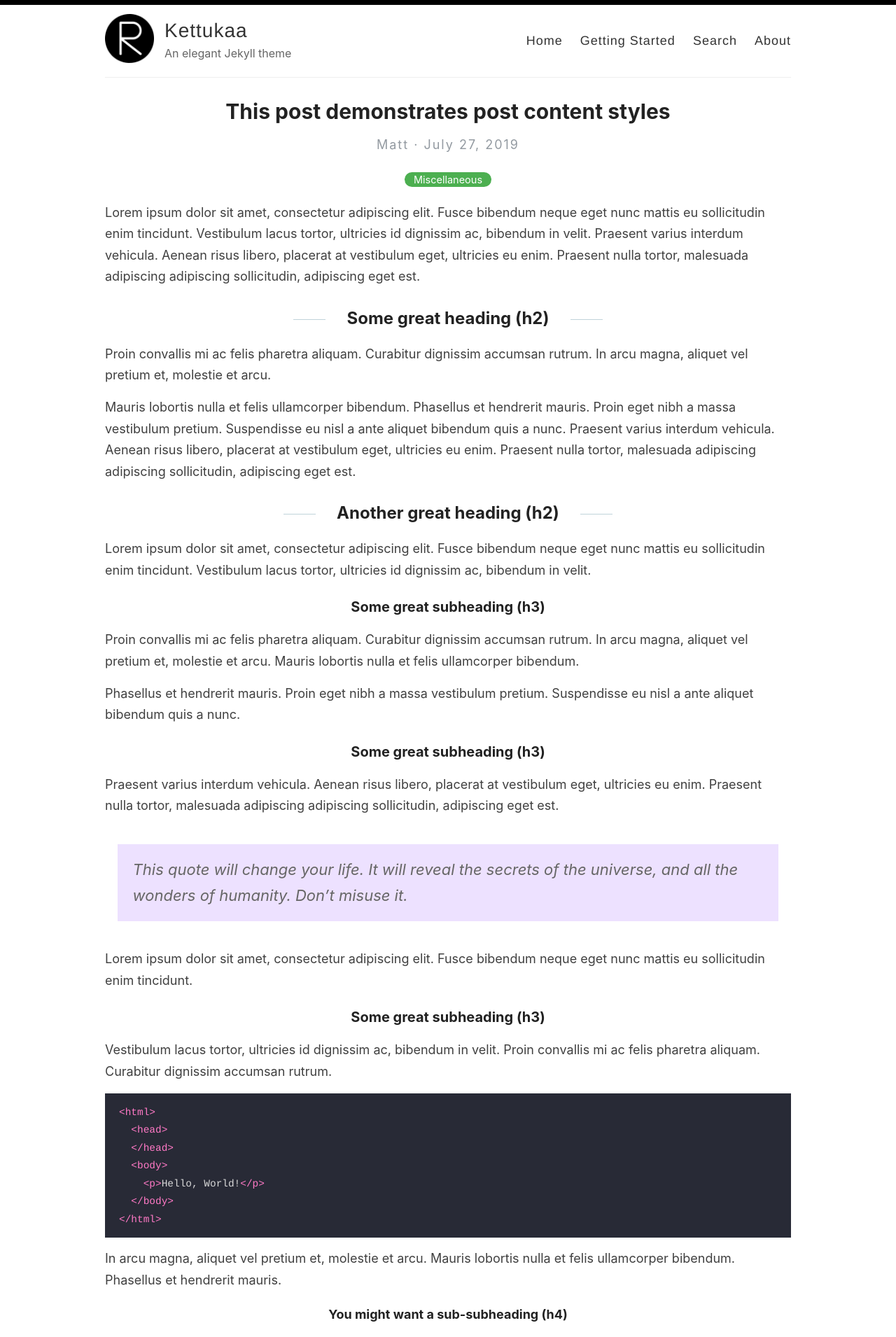
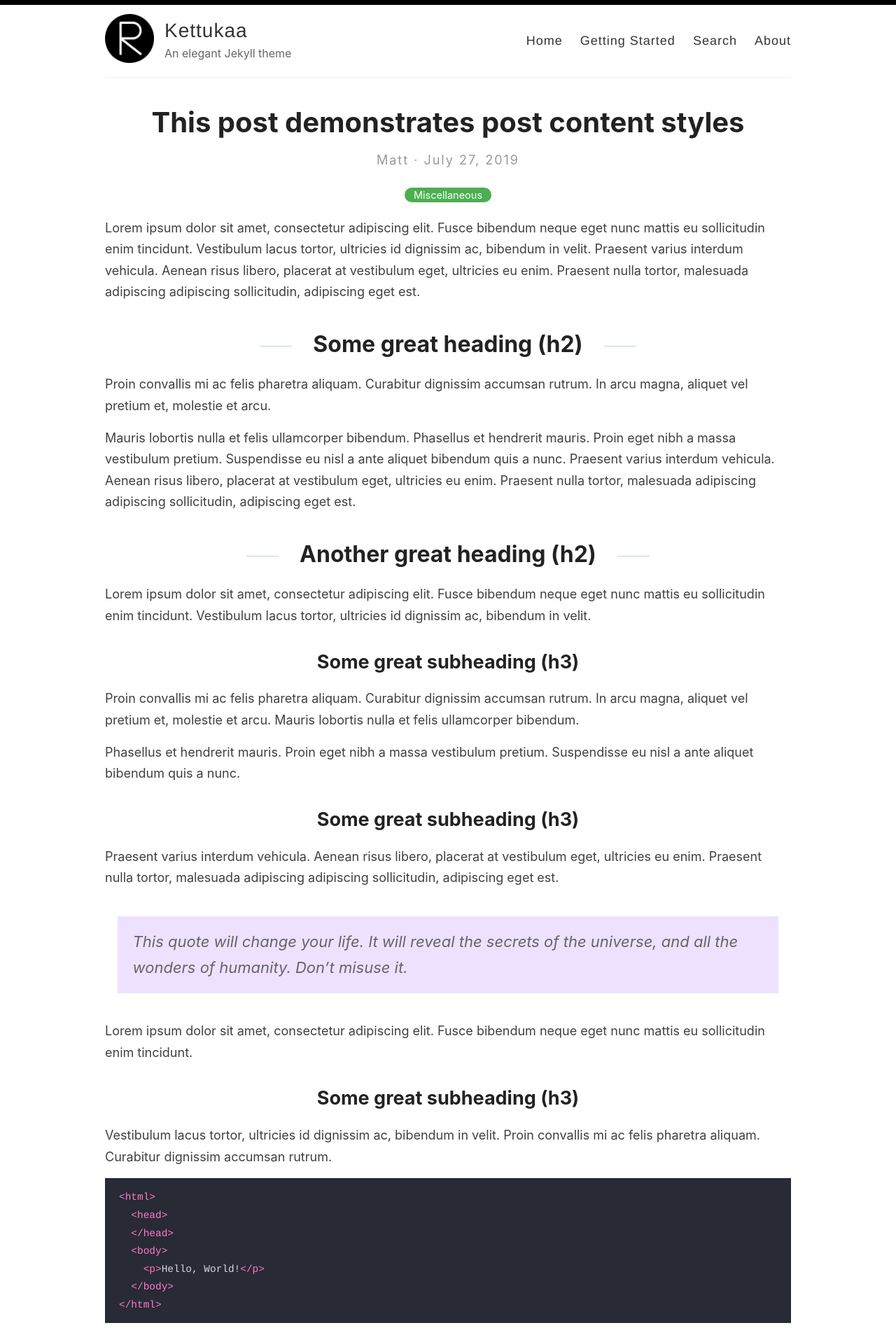
Before and after one commit to Kettukaa/Kettukaa.github.io, a Jekyll site: the page built from _posts/2019-7-27-this-post-demonstrates-post-content-styles.md, in a window 1280 px wide. Shown: the top 1910 px of the page at 70% size. Built offline with Jekyll 4.4.1, drawn with Linux system fonts in a browser that asks for light colours.

Commit message:
Update style.scss

```diff
--- a/assets/style.scss
+++ b/assets/style.scss
@@ -53,14 +53,14 @@ h1, h2, h3, h4, h5, h6 {
 }
 
 h1 {
-  font-size: 30px;
+  font-size: 40px;
   a {
     color: inherit;
   }
 }
 
 h2 {
-  font-size: 24px;
+  font-size: 32px;
 }
 
 @media (min-width: 769px){
@@ -76,11 +76,11 @@ h2 {
 }
 
 h3 {
-  font-size: 20px;
+  font-size: 27px;
 }
 
 h4 {
-  font-size: 18px;
+  font-size: 24px;
   color: #222;
 }
 
```
